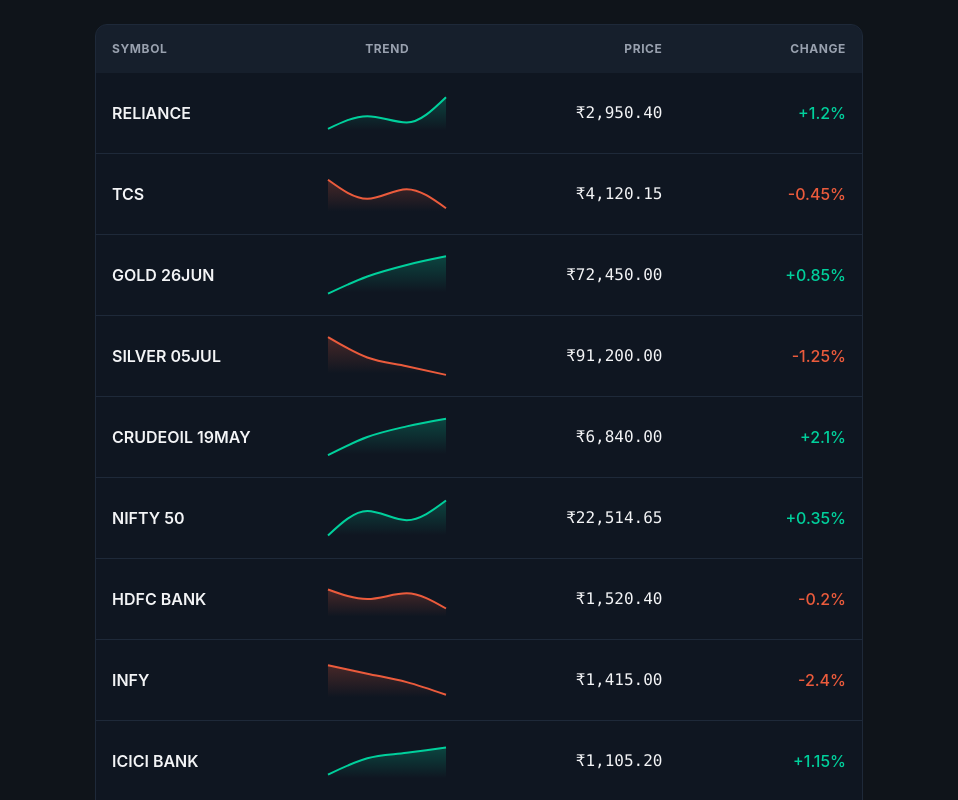
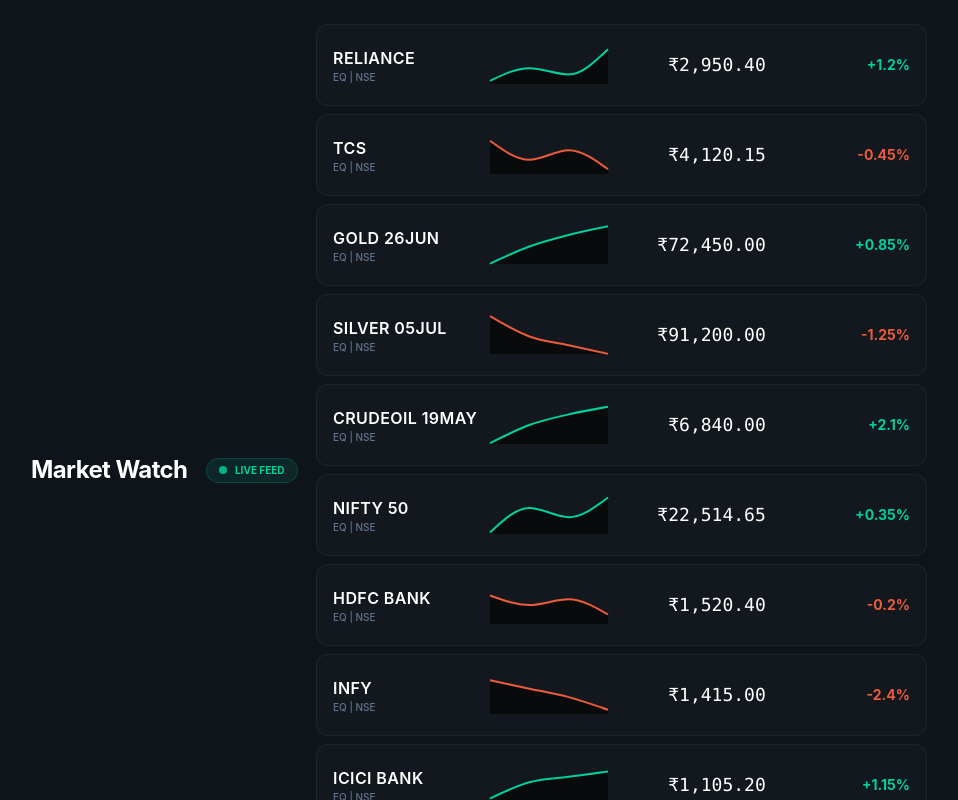
Before and after one commit to Sayak-Mallick/upstox-live-dashboard, a React (Vite) app: page / in a window 1280 px wide. Shown: the top 800 px of the page, without its empty margins (161-1119 px from the left). Built offline with nearby package versions, Linux system fonts and the light colour scheme.

Commit message:
[REFACTOR]: Smll ui change

```diff
--- a/src/components/Stocks.tsx
+++ b/src/components/Stocks.tsx
@@ -121,38 +121,63 @@
   ];
 
   return (
-    <div className="min-h-screen bg-dashboard-dark p-6 text-white">
-      <div className="max-w-3xl mx-auto bg-gray-900/50 rounded-xl border border-gray-800 overflow-hidden">
-        {/* Adjusted Grid to 4 Columns for the Graph */}
-        <div className="grid grid-cols-4 p-4 bg-gray-800/50 text-xs font-bold uppercase tracking-wider text-gray-400">
-          <div>Symbol</div>
-          <div className="text-center">Trend</div>
-          <div className="text-right">Price</div>
-          <div className="text-right">Change</div>
+    <div className="min-h-screen bg-dashboard-dark text-slate-200 p-6">
+      <div className="max-w-4xl mx-auto">
+        {/* Header with Live Status */}
+        <div className="flex justify-between items-center mb-8">
+          <h1 className="text-2xl font-bold tracking-tight text-white">
+            Market Watch
+          </h1>
+          <div className="flex items-center gap-2 bg-upstox-green/10 px-3 py-1 rounded-full border border-upstox-green/20">
+            <div className="w-2 h-2 bg-upstox-green rounded-full animate-pulse" />
+            <span className="text-[10px] font-bold text-upstox-green uppercase">
+              Live Feed
+            </span>
           </div>
 
+          {/* Stock List */}
+          <div className="grid gap-2">
             {mockStocks.map((stock) => {
               const isPositive = stock.change >= 0;
-          const brandColor = isPositive ? "#00d09c" : "#eb5b3c";
 
               return (
                 <div
                   key={stock.id}
-              className="grid grid-cols-4 items-center p-4 border-b border-gray-800 hover:bg-gray-800/30 transition-colors"
+                  // UTILIZING CUSTOM ANIMATION: Logic to trigger flash on price change
+                  className={`grid grid-cols-4 items-center p-4 rounded-xl border border-white/5 bg-white/2 hover:bg-white/5 transition-all
+                  ${stock.id === 1 ? "animate-flash-green" : ""}
+                `}
                 >
-              <div className="font-semibold text-gray-100">{stock.symbol}</div>
-
-              {/* The Graph Column */}
-              <div className="flex justify-center">
-                <StockTrend data={stock.trend} color={brandColor} />
+                  {/* Symbol Info */}
+                  <div className="flex flex-col">
+                    <span className="text-white font-semibold tracking-wide">
+                      {stock.symbol}
+                    </span>
+                    <span className="text-[10px] text-slate-500 font-medium">
+                      EQ | NSE
+                    </span>
                   </div>
 
-              <div className="text-right font-mono text-gray-100">
+                  {/* Graph Utilization */}
+                  <div className="flex justify-center">
+                    <StockTrend
+                      data={stock.trend}
+                      color={
+                        isPositive
+                          ? "var(--color-upstox-green)"
+                          : "var(--color-upstox-red)"
+                      }
+                    />
+                  </div>
+
+                  {/* Price - Using Monospace for stability */}
+                  <div className="text-right font-mono text-white text-lg">
                     ₹{stock.price}
                   </div>
 
+                  {/* Change Percentage */}
                   <div
-                className={`text-right font-medium ${
+                    className={`text-right font-bold text-sm ${
                       isPositive ? "text-upstox-green" : "text-upstox-red"
                     }`}
                   >
@@ -164,5 +189,7 @@
             })}
           </div>
         </div>
+      </div>
+    </div>
   );
 }
```
Lines whose indentation alone changed are shown as unchanged.
